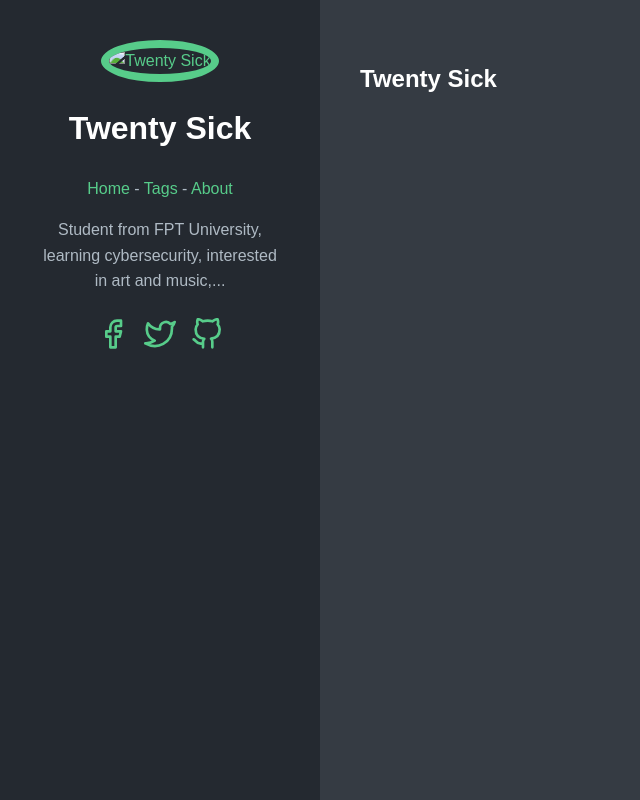
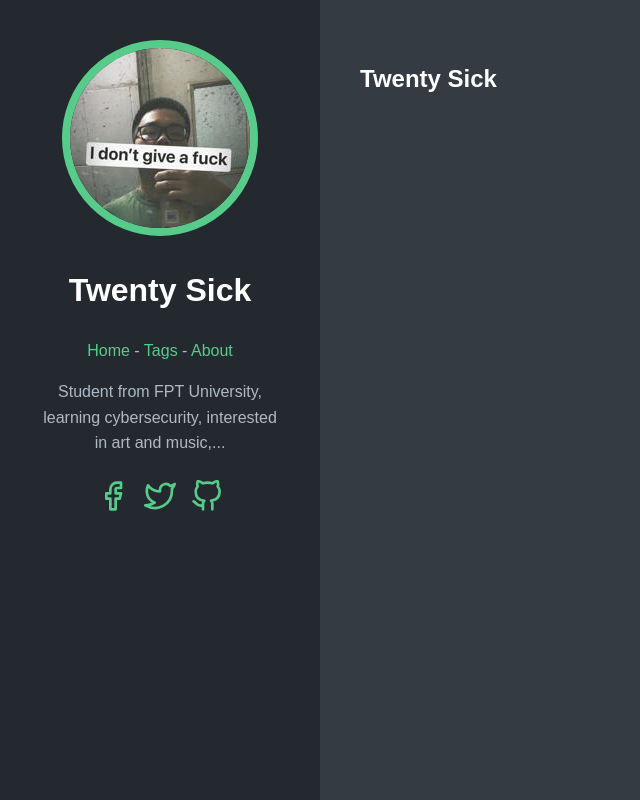
Before and after one commit to TwentySick/twentysick.github.io, a plain HTML site: page index.html in a window 1280 px wide. Shown: the whole page, without its empty margins (0-640 px from the left). Drawn offline with Linux system fonts and the light colour scheme.

Commit message:
update avatar

```diff
--- a/index.html
+++ b/index.html
@@ -25,7 +25,7 @@
   </head>
   <body>
     <header class="app-header">
-      <a href="https://twentysick.github.io/"><img class="app-header-avatar" src="/themes/m10c/static/avatar.jpg" alt="Twenty Sick" /></a>
+      <a href="https://twentysick.github.io/"><img class="app-header-avatar" src="avatar.jpg" alt="Twenty Sick" /></a>
       <h1>Twenty Sick</h1>
       <nav class="app-header-menu">
           <a class="app-header-menu-item" href="/">Home</a>
```
